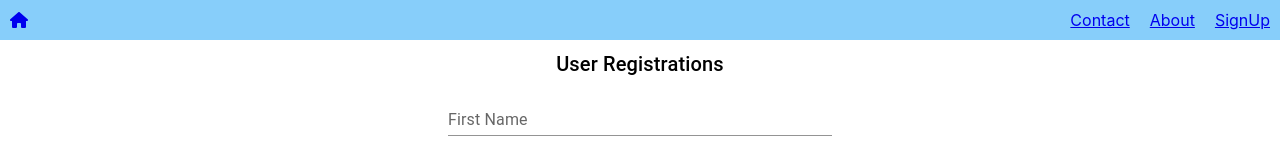
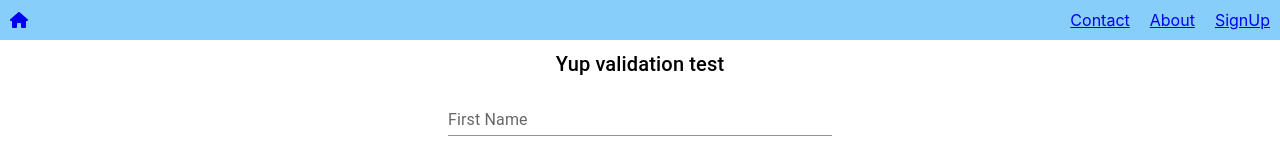
Before and after one commit to syedathaullagithub/ReactLearning, a React (Create React App) app in the folder my-app/: page /SignUp in a window 1280 px wide. Shown: the top 159 px of the page. Built offline with nearby package versions, Linux system fonts and the light colour scheme.

Commit message:
Yup validation test

```diff
--- a/my-app/src/views/SignUp/SignUp.jsx
+++ b/my-app/src/views/SignUp/SignUp.jsx
@@ -83,7 +83,7 @@ const SignUp = () => {
       padding:'8px',
       textAlign:'center',
        }}>
-            User Registrations
+            Yup validation test
         </Typography>
         <form onSubmit={handleSubmit(handleRegister)}  style={{
       display:'grid',
```
